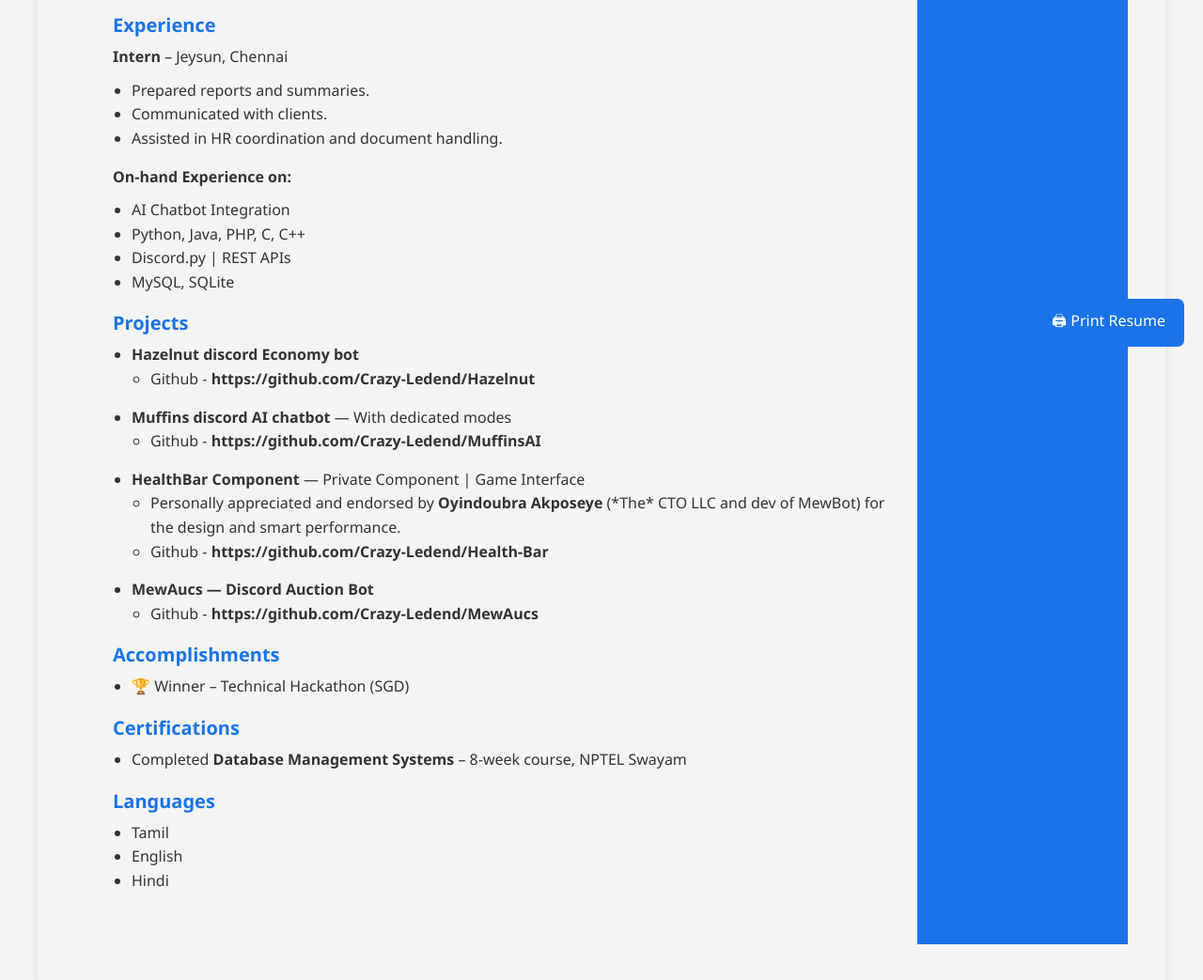
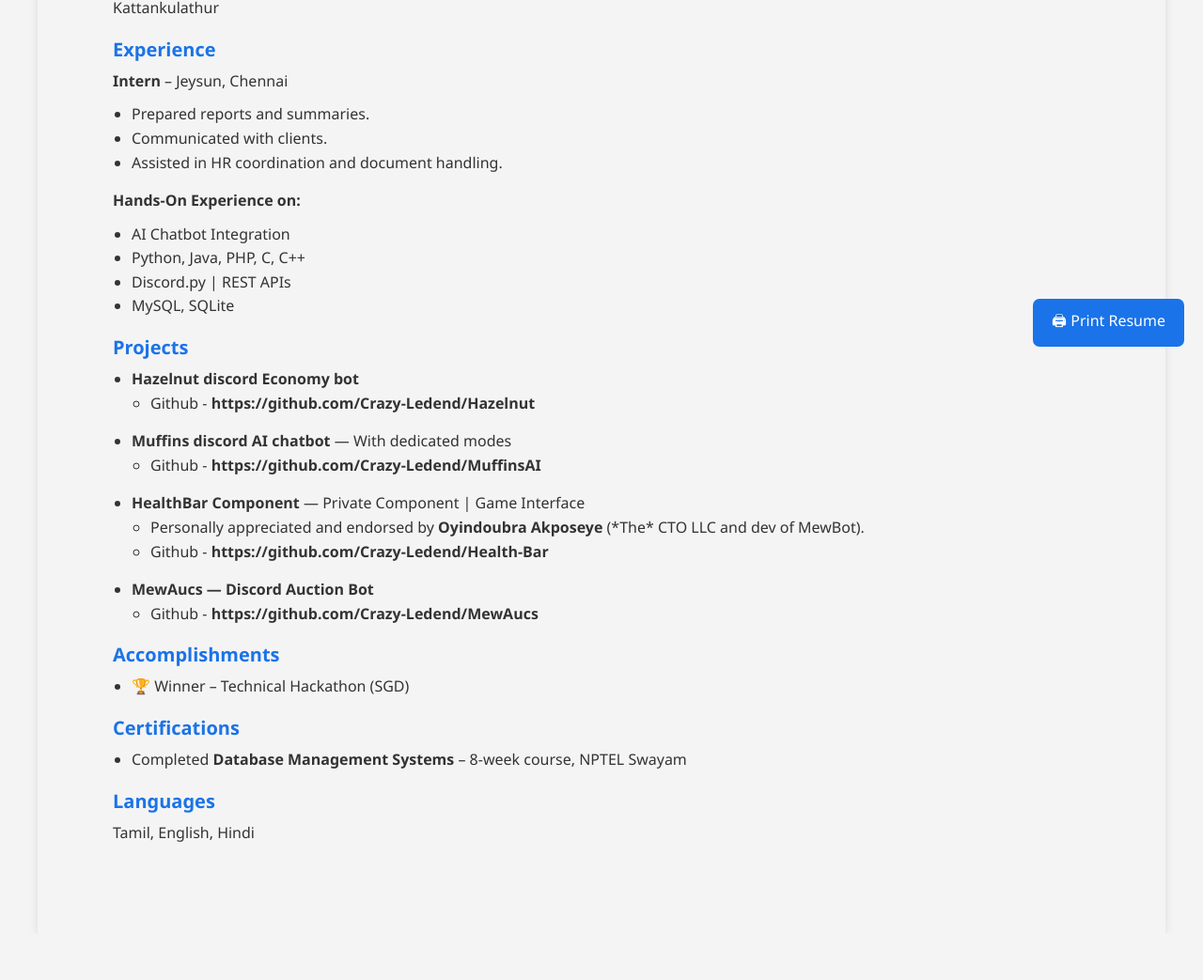
Before and after one commit to Crazy-Ledend/Resume, a plain HTML site: page index.html in a window 1280 px wide. Shown: the part 411-1454 px from the top of the page at 94% size. After the commit the page ends 1405 px from the top, so only its background shows below. Drawn offline with Linux system fonts and the light colour scheme.

Commit message:
Update index.html

```diff
--- a/index.html
+++ b/index.html
@@ -56,7 +56,7 @@
     .profile-pic {
         position: absolute;
         top: 60px;
-        left: 77%;
+        left: 85%;
         transform: translateX(-50%);
         width: 200px;
         height: 200px;
@@ -162,7 +162,7 @@
     <div class="left-column">
       <h1>Aakash TS</h1>
         <p>
-          Passionate about Artificial Intelligence, backend development, and data management.<br>I enjoy building efficient systems and learning new technologies. Currently pursuing BCA at SRMIST.<br><br>📍 Chennai, India - 600061<br>📞 8778545934<br>📧 tsaakashkavin@gmail.com
+          Passionate about Artificial Intelligence, backend development, and data management.<br>I enjoy building efficient systems and learning new technologies.<br>Currently pursuing BCA at SRMIST.<br><br>📍 Chennai, India - 600061<br>📞 8778545934<br>📧 tsaakashkavin@gmail.com
         </p>
 
       <div class="section">
@@ -178,7 +178,7 @@
           <li>Communicated with clients.</li>
           <li>Assisted in HR coordination and document handling.</li>
         </ul>
-        <p><strong>On-hand Experience on:</strong></p>
+        <p><strong>Hands-On Experience on:</strong></p>
         <ul>
           <li>AI Chatbot Integration</li>
           <li>Python, Java, PHP, C, C++</li>
@@ -205,7 +205,7 @@
           <li>
             <strong>HealthBar Component</strong> — Private Component | Game Interface<br>
             <ul>
-                <li>Personally appreciated and endorsed by <strong>Oyindoubra Akposeye</strong> (*The* CTO LLC and dev of MewBot) for the design and smart performance.</li>
+                <li>Personally appreciated and endorsed by <strong>Oyindoubra Akposeye</strong> (*The* CTO LLC and dev of MewBot).</li>
                 <li>Github - <strong>https://github.com/Crazy-Ledend/Health-Bar</strong></li>
             </ul>
           </li>
@@ -234,19 +234,15 @@
 
       <div class="section">
         <h2>Languages</h2>
-        <ul>
-          <li>Tamil</li>
-          <li>English</li>
-          <li>Hindi</li>
-        </ul>
+        <p>Tamil, English, Hindi</p>
       </div>
     </div>
 
 
     <!-- RIGHT COLUMN -->
-    <div class="right-column">
-        <div class="spacer"></div> <!-- Spacer to push content down -->
-    </div>
+<!--     <div class="right-column"> -->
+<!--         <div class="spacer"></div> <!-- Spacer to push content down -->
+<!--     </div> -->
 
     <img src="https://crazy-ledend.github.io/Resume/my-photo.png" alt="Profile Photo" class="profile-pic">
   </div>
```
